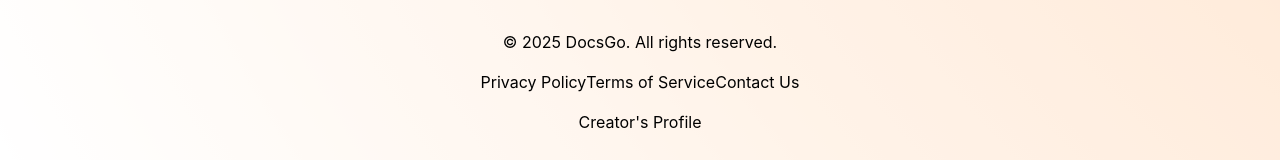
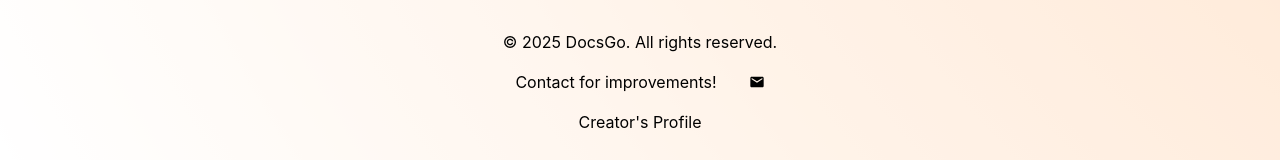
Before and after one commit to roche-jeethan/docsgo-react, a React (Create React App) app: page / in a window 1280 px wide. Shown: the part 2708-2868 px from the top of the page. Built offline with nearby package versions, Linux system fonts and the light colour scheme; some icons are missing.

Commit message:
refactor/footer: removed t&c and privacy with just contact developer

```diff
--- a/src/App.js
+++ b/src/App.js
@@ -6,6 +6,7 @@
 import { general, web, mobile, mlds } from './languages';
 import { FaSun, FaMoon } from 'react-icons/fa';
 import { FaXTwitter, FaLinkedinIn, FaGithub, FaInstagram, FaDiscord } from 'react-icons/fa6';
+import { MdEmail } from 'react-icons/md';
 import { GrInfo } from 'react-icons/gr';
 import iconLight from './assets/logo-light.png';
 import iconDark from './assets/logo-dark.png';
@@ -73,10 +74,9 @@
         <footer className="p-4 sm:px-8">
           <div className="flex flex-col items-center justify-center">
             <p>© 2025 DocsGo. All rights reserved.</p>
-            <div className="flex space-x-auto m-4">
-              <a href="/privacy_policy" className="text-center hover:underline">Privacy Policy</a>
-              <a href="/terms_of_service" className="text-center hover:underline">Terms of Service</a>
-              <a href="/contact_us" className="text-center hover:underline">Contact Us</a>
+            <div className="flex items-center space-x-4 m-4">
+              <p className="mr-4">Contact for improvements!</p>
+              <address><a href="mailto:jeethanroche@gmail.com"> <MdEmail/> </a></address>
             </div>
             <p className="mb-4">Creator's Profile</p>
             {/* eslint-disable-next-line */}
```
